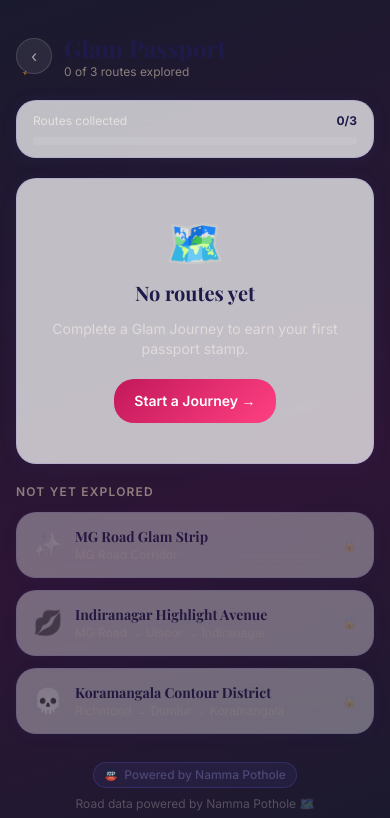
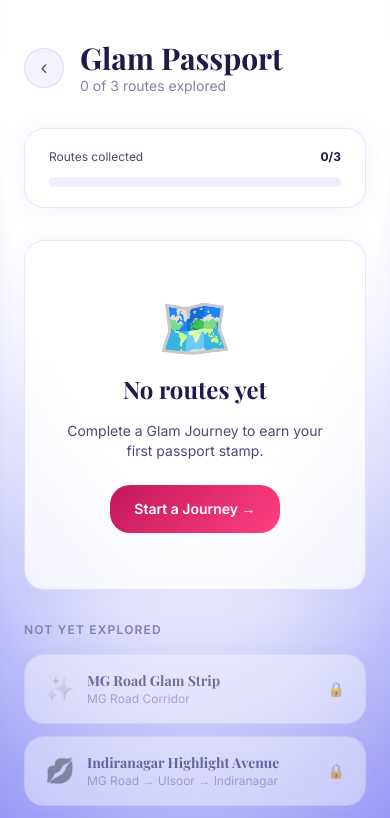
Before and after one commit to BipinRajC/glam-maps, a Next.js app in the folder frontend/: page /passport in a window 390 px wide. Shown: the top 818 px of the page. Built offline with nearby package versions, Linux system fonts and the light colour scheme; a web font is replaced by a local one.

Commit message:
fix: passport page desktop layout with responsive grid

```diff
--- a/frontend/app/passport/page.tsx
+++ b/frontend/app/passport/page.tsx
@@ -7,7 +7,7 @@ import { loadPassport } from "@/lib/passport";
 import { ROUTES } from "@/lib/routes";
 import { getDifficultyBg, computeGlamScore } from "@/lib/score";
 import AuthenticityBadge from "@/components/shared/AuthenticityBadge";
-import Sparkles from "@/components/shared/Sparkles";
+import { GradientBackground } from "@/components/ui/gradient-backgrounds";
 
 export default function PassportPage() {
   const [passport, setPassport] = useState<string[]>([]);
@@ -17,32 +17,30 @@ export default function PassportPage() {
   }, []);
 
   const completedRoutes = passport.map((id) => ROUTES[id]).filter(Boolean);
+  const uncompletedRoutes = Object.values(ROUTES).filter((r) => !passport.includes(r.id));
   const totalRoutes = Object.keys(ROUTES).length;
 
   return (
-    <div
-      className="relative min-h-dvh w-full flex justify-center"
-      style={{ background: "linear-gradient(160deg, #1A1A2E 0%, #2D1535 60%, #1A1A2E 100%)" }}
-    >
-      <Sparkles />
+    <GradientBackground>
+      <div className="relative w-full min-h-dvh">
+        <div className="w-full max-w-5xl mx-auto px-6 sm:px-10 py-10 flex flex-col gap-8">
 
-      <div className="relative z-10 w-full max-w-[430px] px-4 py-8 flex flex-col gap-5">
           {/* Header */}
           <motion.div
-          className="flex items-center gap-3"
+            className="flex items-center gap-4"
             initial={{ opacity: 0, y: -16 }}
             animate={{ opacity: 1, y: 0 }}
           >
             <Link
               href="/"
-            className="w-9 h-9 rounded-full flex items-center justify-center font-inter text-cream/60 hover:text-cream transition-colors"
-            style={{ background: "rgba(255,255,255,0.07)", border: "1px solid rgba(245,230,202,0.15)" }}
+              className="w-10 h-10 rounded-full flex items-center justify-center font-inter text-lg transition-colors"
+              style={{ background: "rgba(99,102,241,0.08)", border: "1px solid rgba(99,102,241,0.18)", color: "#4c4876" }}
             >
               ‹
             </Link>
             <div>
-            <h1 className="font-playfair text-2xl font-bold text-cream">Glam Passport</h1>
-            <p className="font-inter text-xs text-champagne/50">
+              <h1 className="font-playfair text-3xl font-bold" style={{ color: "#1e1b4b" }}>Glam Passport</h1>
+              <p className="font-inter text-sm" style={{ color: "#8480aa" }}>
                 {completedRoutes.length} of {totalRoutes} routes explored
               </p>
             </div>
@@ -50,19 +48,19 @@ export default function PassportPage() {
 
           {/* Progress bar */}
           <motion.div
-          className="glass px-4 py-3"
+            className="glass px-6 py-5"
             initial={{ opacity: 0, y: 12 }}
             animate={{ opacity: 1, y: 0 }}
             transition={{ delay: 0.15 }}
           >
-          <div className="flex justify-between text-xs font-inter mb-2">
-            <span className="text-cream/60">Routes collected</span>
-            <span className="font-bold text-cream">{completedRoutes.length}/{totalRoutes}</span>
+            <div className="flex justify-between text-xs font-inter mb-3">
+              <span style={{ color: "#4c4876" }}>Routes collected</span>
+              <span className="font-bold" style={{ color: "#1e1b4b" }}>{completedRoutes.length}/{totalRoutes}</span>
             </div>
-          <div className="h-2 rounded-full overflow-hidden" style={{ background: "rgba(255,255,255,0.08)" }}>
+            <div className="h-2.5 rounded-full overflow-hidden" style={{ background: "rgba(99,102,241,0.1)" }}>
               <motion.div
                 className="h-full rounded-full"
-              style={{ background: "linear-gradient(90deg, #C2185B, #FF4081, #F9A825)" }}
+                style={{ background: "linear-gradient(90deg, #C2185B, #FF4081, #6366f1)" }}
                 initial={{ width: 0 }}
                 animate={{ width: `${(completedRoutes.length / totalRoutes) * 100}%` }}
                 transition={{ delay: 0.4, duration: 0.8, ease: "easeOut" }}
@@ -72,53 +70,58 @@ export default function PassportPage() {
 
           {/* Completed routes */}
           {completedRoutes.length > 0 ? (
-          <div className="flex flex-col gap-3">
-            <p className="font-inter text-xs text-champagne/50 font-semibold uppercase tracking-widest">Completed</p>
+            <div>
+              <p className="font-inter text-xs font-semibold uppercase tracking-widest mb-4" style={{ color: "#6366f1" }}>Completed</p>
+              <div className="grid grid-cols-1 sm:grid-cols-2 xl:grid-cols-3 gap-4">
                 {completedRoutes.map((route, i) => (
                   <motion.div
                     key={route.id}
-                className="glass px-4 py-4"
-                initial={{ opacity: 0, x: -20 }}
-                animate={{ opacity: 1, x: 0 }}
+                    className="glass rounded-2xl overflow-hidden"
+                    initial={{ opacity: 0, y: 16 }}
+                    animate={{ opacity: 1, y: 0 }}
                     transition={{ delay: 0.2 + i * 0.08 }}
                   >
-                <div className="flex items-start gap-3 mb-3">
+                    <div style={{ height: 3, background: "linear-gradient(90deg, #C2185B, #6366f1)" }} />
+                    <div className="px-5 py-5">
+                      <div className="flex items-start gap-3 mb-4">
                         <span className="text-3xl">{route.emoji}</span>
                         <div className="flex-1 min-w-0">
-                    <p className="font-playfair text-base font-bold text-cream leading-tight">{route.glamName}</p>
-                    <p className="font-inter text-xs text-champagne/50">{route.realName}</p>
+                          <p className="font-playfair text-base font-bold leading-tight" style={{ color: "#1e1b4b" }}>{route.glamName}</p>
+                          <p className="font-inter text-xs mt-0.5" style={{ color: "#8480aa" }}>{route.realName}</p>
                         </div>
                         <span className={`text-xs font-inter font-semibold px-2 py-0.5 rounded-full border shrink-0 ${getDifficultyBg(route.difficulty)}`}>
                           {route.difficulty}
                         </span>
                       </div>
 
-                <div className="grid grid-cols-3 gap-2 mb-3">
+                      <div className="grid grid-cols-3 gap-2 mb-4">
                         <PassportStat label="Road Score" value={`${route.roadScore}/100`} color={roadScoreColor(route.roadScore)} />
-                  <PassportStat label="Potholes" value={`${route.stats.potholeCount}`} color="#ef4444" />
-                  <PassportStat label="Glam Score" value={`${computeGlamScore(route.integrityEnd)}`} color="#F9A825" />
+                        <PassportStat label="Potholes" value={`${route.stats.potholeCount}`} color="#dc2626" />
+                        <PassportStat label="Glam Score" value={`${computeGlamScore(route.integrityEnd)}`} color="#C2185B" />
                       </div>
 
-                <div className="text-xs font-inter text-cream/40 leading-relaxed border-t border-champagne/10 pt-2">
-                  <p><span className="text-red-400/70">Worst:</span> {route.stats.worstStretch}</p>
-                  <p className="mt-0.5"><span className="text-green-400/70">Best:</span> {route.stats.smoothestStretch}</p>
+                      <div className="text-xs font-inter leading-relaxed border-t pt-3" style={{ borderColor: "rgba(99,102,241,0.1)" }}>
+                        <p><span style={{ color: "#dc2626" }}>Worst:</span> <span style={{ color: "#4c4876" }}>{route.stats.worstStretch}</span></p>
+                        <p className="mt-0.5"><span style={{ color: "#16a34a" }}>Best:</span> <span style={{ color: "#4c4876" }}>{route.stats.smoothestStretch}</span></p>
+                      </div>
                     </div>
                   </motion.div>
                 ))}
               </div>
+            </div>
           ) : (
             <motion.div
-            className="glass px-6 py-10 text-center flex flex-col items-center gap-3"
+              className="glass px-8 py-14 text-center flex flex-col items-center gap-4 rounded-3xl"
               initial={{ opacity: 0, y: 20 }}
               animate={{ opacity: 1, y: 0 }}
               transition={{ delay: 0.2 }}
             >
-            <span className="text-5xl">🗺️</span>
-            <p className="font-playfair text-xl font-bold text-cream">No routes yet</p>
-            <p className="font-inter text-sm text-cream/50">Complete a Glam Journey to earn your first passport stamp.</p>
+              <span className="text-6xl">🗺️</span>
+              <p className="font-playfair text-2xl font-bold" style={{ color: "#1e1b4b" }}>No routes yet</p>
+              <p className="font-inter text-sm" style={{ color: "#4c4876" }}>Complete a Glam Journey to earn your first passport stamp.</p>
               <Link
                 href="/"
-              className="mt-2 px-5 py-3 rounded-2xl font-inter font-semibold text-sm text-white"
+                className="mt-2 px-6 py-3.5 rounded-2xl font-inter font-semibold text-sm text-white"
                 style={{ background: "linear-gradient(135deg, #C2185B, #FF4081)" }}
               >
                 Start a Journey →
@@ -127,30 +130,32 @@ export default function PassportPage() {
           )}
 
           {/* Uncompleted routes */}
-        {Object.values(ROUTES).filter((r) => !passport.includes(r.id)).length > 0 && (
-          <div className="flex flex-col gap-3">
-            <p className="font-inter text-xs text-champagne/50 font-semibold uppercase tracking-widest">Not yet explored</p>
-            {Object.values(ROUTES)
-              .filter((r) => !passport.includes(r.id))
-              .map((route, i) => (
+          {uncompletedRoutes.length > 0 && (
+            <div>
+              <p className="font-inter text-xs font-semibold uppercase tracking-widest mb-4" style={{ color: "#8480aa" }}>Not yet explored</p>
+              <div className="grid grid-cols-1 sm:grid-cols-2 xl:grid-cols-3 gap-3">
+                {uncompletedRoutes.map((route, i) => (
                   <motion.div
                     key={route.id}
-                  className="glass px-4 py-3.5 flex items-center gap-3 opacity-50"
+                    className="glass rounded-2xl px-5 py-4 flex items-center gap-3"
+                    style={{ opacity: 0.55 }}
                     initial={{ opacity: 0 }}
-                  animate={{ opacity: 0.5 }}
+                    animate={{ opacity: 0.55 }}
                     transition={{ delay: 0.35 + i * 0.06 }}
                   >
                     <span className="text-2xl grayscale">{route.emoji}</span>
-                  <div className="flex-1">
-                    <p className="font-playfair text-sm font-bold text-cream">{route.glamName}</p>
-                    <p className="font-inter text-xs text-champagne/50">{route.realName}</p>
+                    <div className="flex-1 min-w-0">
+                      <p className="font-playfair text-sm font-bold" style={{ color: "#1e1b4b" }}>{route.glamName}</p>
+                      <p className="font-inter text-xs" style={{ color: "#8480aa" }}>{route.realName}</p>
                     </div>
-                  <span className="font-inter text-xs text-cream/30">🔒</span>
+                    <span className="font-inter text-sm" style={{ color: "#8480aa" }}>🔒</span>
                   </motion.div>
                 ))}
               </div>
+            </div>
           )}
 
+          {/* Footer */}
           <motion.div
             className="flex flex-col items-center gap-2 pt-2"
             initial={{ opacity: 0 }}
@@ -158,27 +163,28 @@ export default function PassportPage() {
             transition={{ delay: 0.6 }}
           >
             <AuthenticityBadge variant="namma" />
-          <p className="font-inter text-xs text-cream/25 text-center">Road data powered by Namma Pothole 🗺️</p>
+            <p className="font-inter text-xs text-center" style={{ color: "#8480aa" }}>Road data powered by Namma Pothole · nammapothole.com</p>
           </motion.div>
         </div>
       </div>
+    </GradientBackground>
   );
 }
 
 function PassportStat({ label, value, color }: { label: string; value: string; color: string }) {
   return (
     <div
-      className="flex flex-col items-center text-center py-2 rounded-xl"
-      style={{ background: "rgba(255,255,255,0.04)" }}
+      className="flex flex-col items-center text-center py-2.5 rounded-xl"
+      style={{ background: "rgba(99,102,241,0.05)", border: "1px solid rgba(99,102,241,0.1)" }}
     >
       <span className="font-inter text-sm font-bold" style={{ color }}>{value}</span>
-      <span className="font-inter text-xs text-champagne/45 leading-tight">{label}</span>
+      <span className="font-inter text-xs leading-tight" style={{ color: "#8480aa" }}>{label}</span>
     </div>
   );
 }
 
 function roadScoreColor(score: number): string {
-  if (score >= 80) return "#22c55e";
-  if (score >= 60) return "#F9A825";
-  return "#ef4444";
+  if (score >= 80) return "#16a34a";
+  if (score >= 60) return "#d97706";
+  return "#dc2626";
 }
```
Lines whose indentation alone changed are shown as unchanged.
